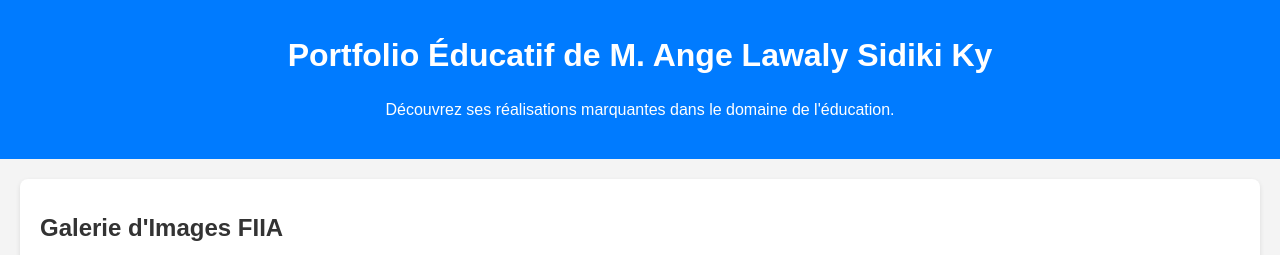
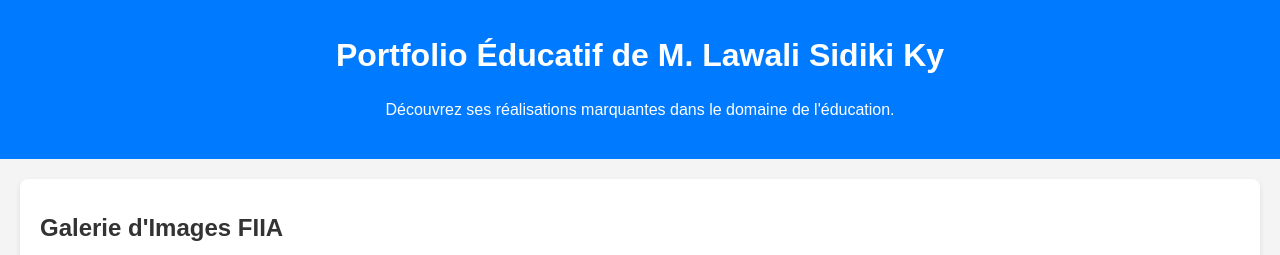
Before and after one commit to Yussef001/documents_additionnels, a plain HTML site: page index.html in a window 1280 px wide. Shown: the top 255 px of the page. Drawn offline with Linux system fonts and the light colour scheme.

Commit message:
correction du name

```diff
--- a/index.html
+++ b/index.html
@@ -9,7 +9,7 @@
 <body>
 
   <header>
-    <h1>Portfolio Éducatif de M. Ange Lawaly Sidiki Ky</h1>
+    <h1>Portfolio Éducatif de M. Lawali Sidiki Ky</h1>
     <p>Découvrez ses réalisations marquantes dans le domaine de l'éducation.</p>
   </header>
 
```
